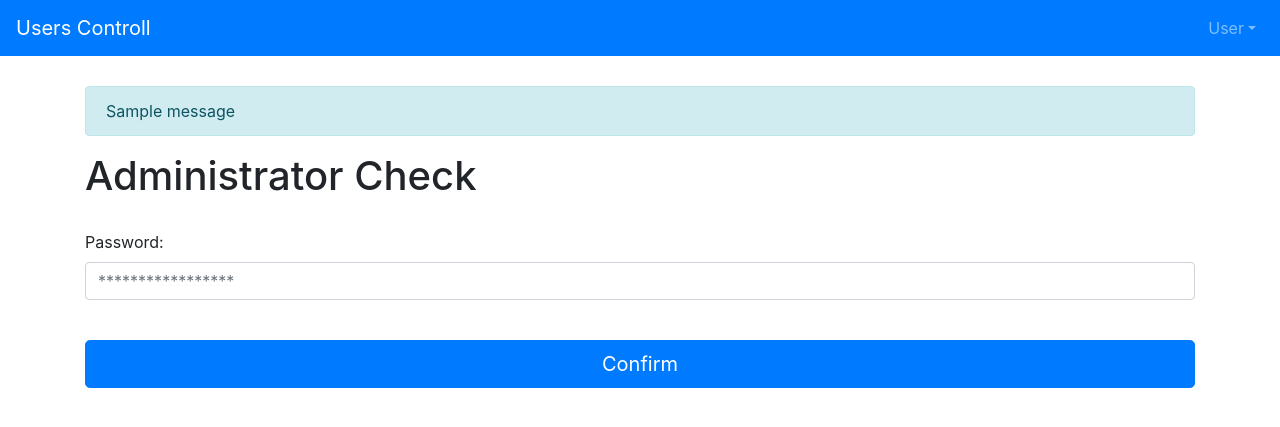
After one commit to luantorrex/users-controll, a Flask app: template templates/confirm-admin.html in a window 1280 px wide. The commit adds this page. Shown: the top 427 px of the page. Run offline with Flask 2, Linux system fonts and the light colour scheme; the template is opened without the code that fills it, so the values that code supplies are empty; one stand-in notice (Sample message) is shown; some libraries are stand-ins or nearby versions.

Commit message:
Add Admin Screen

```diff
--- a/main.py
+++ b/main.py
@@ -41,7 +41,7 @@ def signup():
             email=session["email"]).scalar() is not None
 
         if exists:
-            flash("Esse e-mail já está sendo utilizado.")
+            flash("This email address is already in use.")
             return redirect(url_for("signup"))
         else:
             session.permanent = True
@@ -51,12 +51,16 @@ def signup():
             db.session.commit()
             return redirect(url_for("user"))
     if request.method == "GET":
+        if session.permanent is True:
+            return redirect(url_for("user"))
         return render_template("signup.html")
 
 
 @app.route('/user/')
 def user():
-    return render_template("user.html")
+    if session.permanent is True:
+        return render_template("user.html")
+    return redirect(url_for("home"))
 
 
 @app.route('/changeemail/', methods=["GET", "POST"])
@@ -69,7 +73,7 @@ def changeemail():
         if "fullname" in session:
             return render_template("changeemail.html")
         else:
-            return render_template("home.html")
+            return redirect(url_for("home"))
 
 
 @app.route('/changepassword/', methods=["GET", "POST"])
@@ -82,7 +86,28 @@ def changepassword():
         if "fullname" in session:
             return render_template("changepassword.html")
         else:
-            return render_template("home.html")
+            return redirect(url_for("home"))
+
+
+@app.route('/confirmAdmin/', methods=["GET", "POST"])
+def confirmAdmin():
+    if request.method == "POST":
+        if request.form["password"] == 'senha':
+            return redirect(url_for("view"))
+        else:
+            flash("Wrong Password!")
+            return render_template("confirm-admin.html")
+    else:
+        if session.permanent is True:
+            return render_template("confirm-admin.html")
+        return redirect(url_for("home"))
+
+
+@app.route('/view/')
+def view():
+    if session.permanent is True:
+        return render_template("view.html", values=users.query.all())
+    return redirect(url_for("home"))
 
 
 @app.route('/signout/')
@@ -95,11 +120,6 @@ def signout():
     return redirect(url_for("home"))
 
 
-@app.route('/view/')
-def view():
-    return render_template("view.html", values=users.query.all())
-
-
 if __name__ == "__main__":
     db.create_all()
     app.run(debug=True)
--- /dev/null
+++ b/templates/confirm-admin.html
@@ -0,0 +1,26 @@
+{% extends "base-logged.html" %}
+{% block title %}Change Email{% endblock %}
+
+{% block content %}
+    {% with messages = get_flashed_messages() %}
+    {% if messages %}
+        {% for msgs in messages %}
+            <div class="alert alert-info" role="alert">
+                {{msgs}}
+            </div>
+        {% endfor %}
+    {% endif %}
+    {% endwith %}
+
+    <h1>Administrator Check</h1>
+
+    <form method="POST" style="margin-top: 30px;">
+        <label for="password">Password:</label>
+        <input name="password" id="password" type="password" class="form-control" placeholder="*****************" required>
+        <p id="passwordHelpBlock" class="form-text text-muted">
+        </p>
+
+        <button type="submit" value="submit" class="btn btn-primary btn-lg btn-block" style="margin-top: 40px;">Confirm</button>
+
+    </form>
+{% endblock %}
--- a/templates/user.html
+++ b/templates/user.html
@@ -22,7 +22,7 @@
 
     <br>
 
-    <a href="#" style="position:absolute;
+    <a href="{{ url_for("confirmAdmin") }}" style="position:absolute;
     bottom:0;
     height:60px;">Are you an administrator?</a>
 {% endblock %}
```
Also changed, not shown: users.sqlite3.
